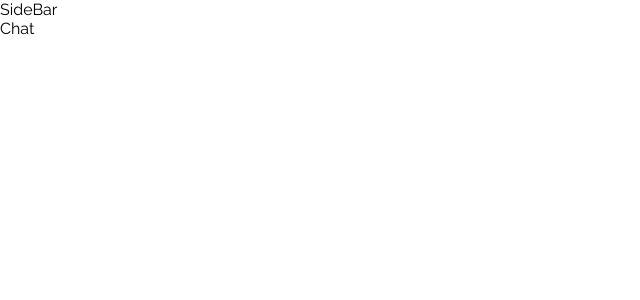
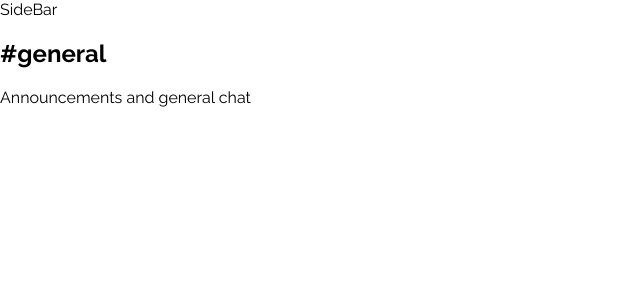
Before and after one commit to StefanyGo/chatarang, a React (Create React App) app: page / in a window 1280 px wide. Shown: the top 300 px of the page, without its empty margins (0-640 px from the left). Built offline with nearby package versions, Linux system fonts and the light colour scheme.

Commit message:
ChatHeader Component

```diff
--- a/src/Chat.js
+++ b/src/Chat.js
@@ -1,10 +1,12 @@
 import React, {Component} from 'react'
+
+import ChatHeader from './ChatHeader'
 
 class Chat extends Component {
     render(){
         return (
             <div className="Chat">
-                Chat
+                <ChatHeader />
             </div>
         )
     }
```
